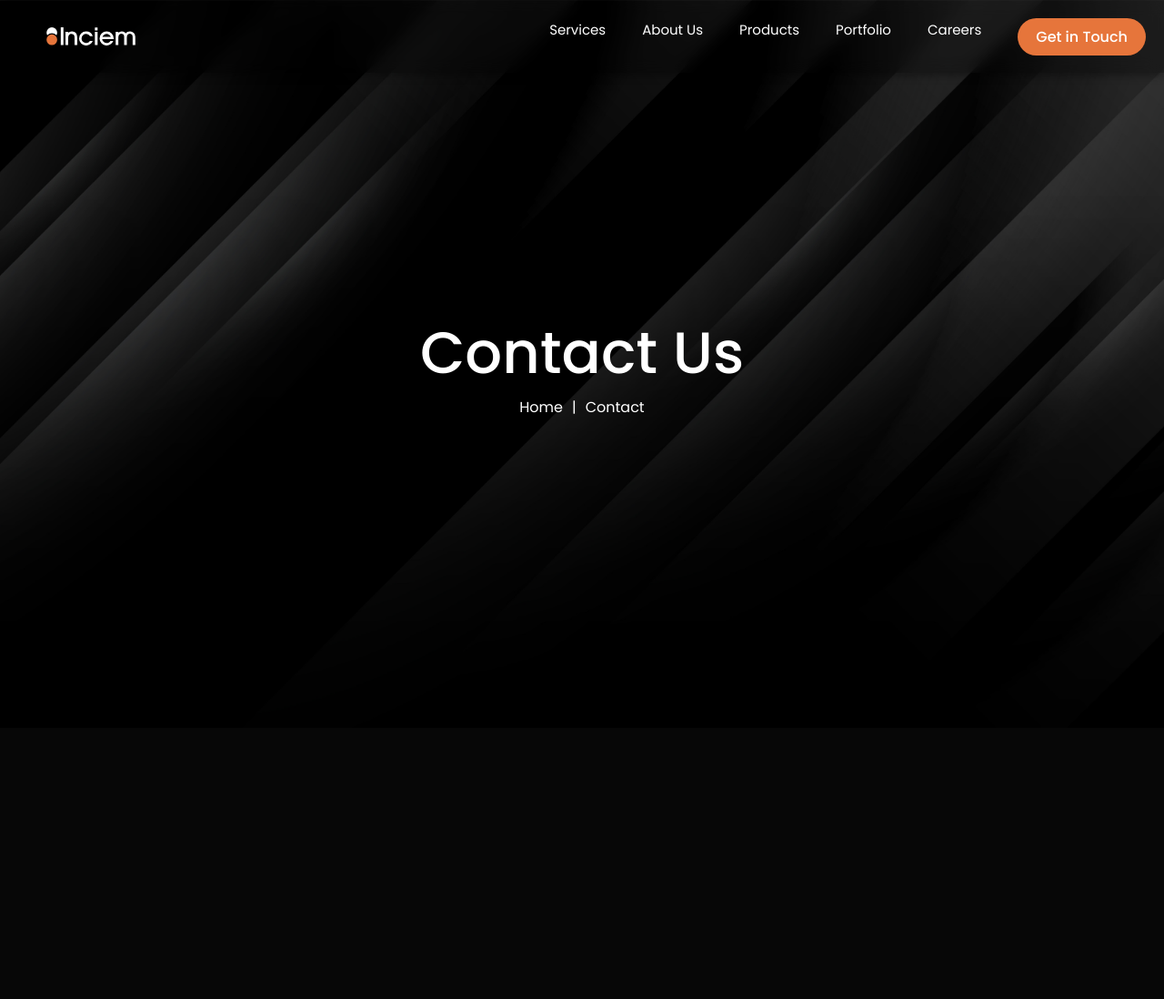
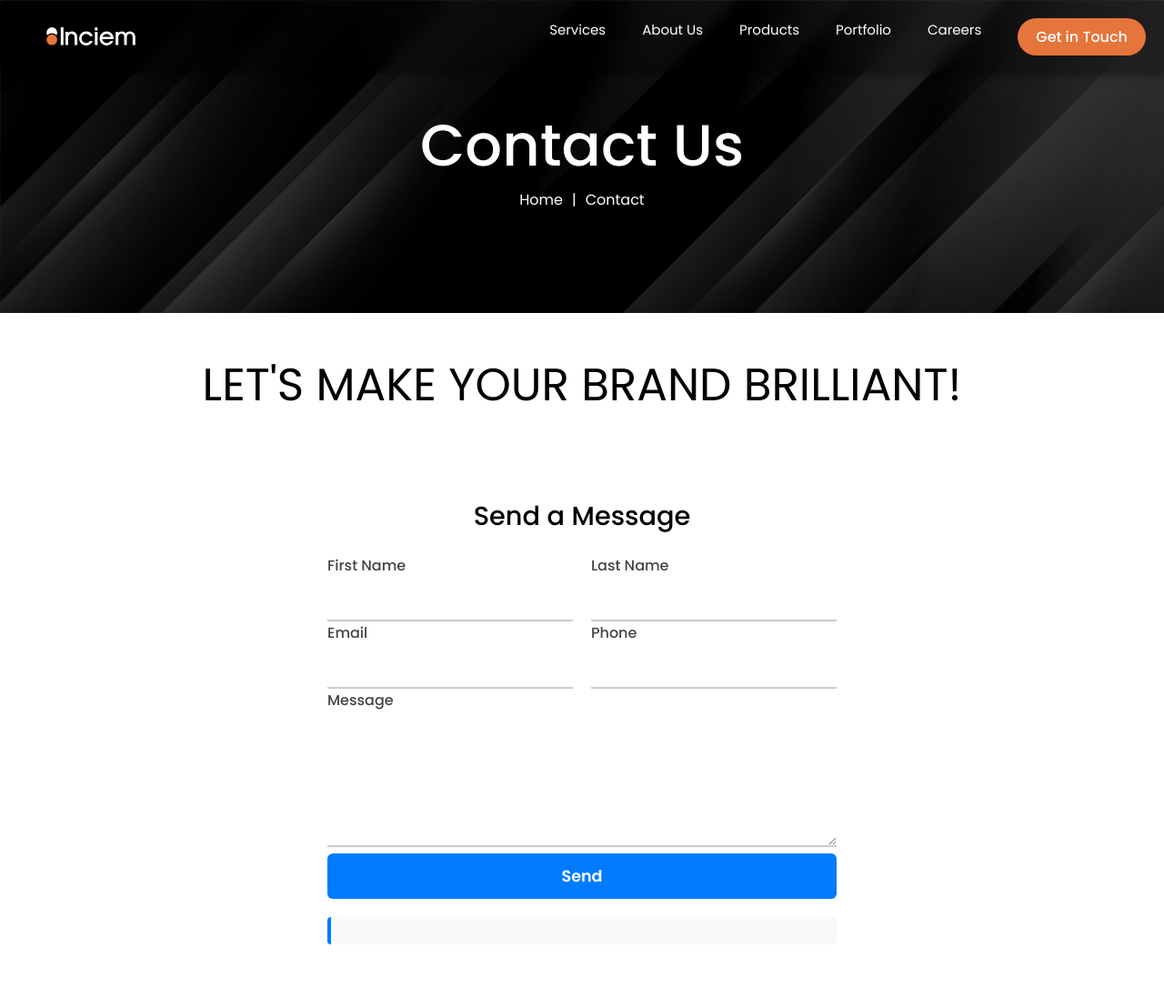
Before and after one commit to sreevedsr/Inciem, a PHP site: page /contact.html in a window 1280 px wide. Shown: the whole page at 91% size. Before the commit the page ends 527 px from the top, so only its background shows below. Run offline with PHP 8.4, Linux system fonts and the light colour scheme.

Commit message:
Cleaned Fromat for css

```diff
--- a/contact.html
+++ b/contact.html
@@ -1,10 +1,10 @@
 <!DOCTYPE html>
 <html lang="en">
   <head>
-    <meta charset="UTF-8">
-    <meta name="viewport" content="width=device-width, initial-scale=1.0">
+    <meta charset="UTF-8" />
+    <meta name="viewport" content="width=device-width, initial-scale=1.0" />
     <title>Contact - Inciem</title>
-    <link rel="stylesheet" href="styles.css">
+    <link rel="stylesheet" href="styles.css" />
     <link rel="preconnect" href="https://fonts.googleapis.com" />
     <link rel="preconnect" href="https://fonts.gstatic.com" crossorigin />
     <link
@@ -14,8 +14,7 @@
   </head>
   <body class="contactpage">
     <nav>
-      <div class="logo">
-      </div>
+      <div class="logo"></div>
       <button class="menu-toggle" id="menu-toggle">&#9776;</button>
       <ul id="menu">
         <li><a href="#services">Services</a></li>
@@ -36,5 +35,47 @@
         <a href="contact.html">Contact</a>
       </div>
     </div>
+    <div>
+      <h2>LET'S MAKE YOUR BRAND BRILLIANT!</h2>
+      <div class="Message Form">
+        <form id="contact-form" class="contact-form">
+          <h2>Send a Message</h2>
+<div class="form-row">
+          <div class="form-group">
+            <label for="first-name">First Name</label>
+            <input type="text" id="first-name" name="first_name" required />
+          </div>
+
+          <div class="form-group">
+            <label for="last-name">Last Name</label>
+            <input type="text" id="last-name" name="last_name" required />
+          </div>
+</div>
+<div class="form-row">
+          <div class="form-group">
+            <label for="email">Email</label>
+            <input type="email" id="email" name="email" required />
+          </div>
+
+          <div class="form-group">
+            <label for="phone">Phone</label>
+            <input type="tel" id="phone" name="phone" />
+          </div>
+          </div>
+          <div class="form-group">
+            <label for="message">Message</label>
+            <textarea id="message" name="message" rows="5" required></textarea>
+          </div>
+
+          <button type="submit">Send</button>
+
+          <div
+            id="form-output"
+            style="margin-top: 20px; font-weight: bold"
+          ></div>
+        </form>
+      </div>
+    </div>
+    <script src="script.js"></script>
   </body>
 </html>
--- a/script.js
+++ b/script.js
@@ -22,3 +22,25 @@ window.addEventListener("scroll", () => {
         nav.classList.remove("scrolled");
     }
 });
+
+// Handle contact form submission
+const contactForm = document.getElementById("contact-form");
+if (contactForm) {
+    contactForm.addEventListener("submit", function(e) {
+        e.preventDefault(); // prevent page reload
+
+        const firstName = document.getElementById("first-name").value;
+        const lastName = document.getElementById("last-name").value;
+        const email = document.getElementById("email").value;
+        const phone = document.getElementById("phone").value;
+        const message = document.getElementById("message").value;
+
+        document.getElementById("form-output").innerHTML = `
+            <p><strong>First Name:</strong> ${firstName}</p>
+            <p><strong>Last Name:</strong> ${lastName}</p>
+            <p><strong>Email:</strong> ${email}</p>
+            <p><strong>Phone:</strong> ${phone}</p>
+            <p><strong>Message:</strong> ${message}</p>
+        `;
+    });
+}
--- a/styles.css
+++ b/styles.css
@@ -5,57 +5,22 @@
   font-style: normal;
 }
 
-.background {
-    width: 100%;
-    min-height: 100vh; /* Always fill the viewport height */
-    display: flex;
-    flex-direction: column;
-    justify-content: center; /* Center text vertically */
-    align-items: flex-start;
-    padding-left: 0;
-}
-
-/* General page layout */
 body {
   margin: 0;
   color: white;
   text-align: center;
 }
-h1 {
-    font-weight: 500;
-    white-space: nowrap;
-    font-size: clamp(16px, 3.5vw, 40px);
-    text-align: left;
-    padding-left: clamp(10px, 5vw, 60px);
+
+.background {
+  width: 100%;
+  height: 100vh;
+  display: flex;
+  flex-direction: column;
+  justify-content: center;
+  align-items: flex-start;
+  padding-left: 0;
 }
-.mainpage .background{
-        background: url("background.jpg") no-repeat top center/cover;
-}
-.contactpage .background{
-    min-height: clamp();
-    background: url("black_background.jpg") no-repeat top center/cover;
-}
-.contactpage h1{
-    text-align: center;
-    margin: 0 auto;
-    padding-left: 0;
-    font-size: clamp(45px,5vw,70px);
-}
-.contactpage .contact-links{
-    display: flex;
-    justify-content: center;
-    gap: 10px;
-    text-align: center;
-    width: 100%;
-}
-.contactpage a{
-    color: white;
-    text-decoration: none;
-}
-.contactpage span{
-    color: white;
-}
-/* Transparent blurred navbar */
+
 nav {
   position: fixed;
   top: 0;
@@ -70,44 +35,44 @@ nav {
   justify-content: space-between;
   align-items: center;
   transition: background 0.3s ease, box-shadow 0.3s ease;
+  box-shadow: 0 4px 8px rgba(0, 0, 0, 0.3);
+}
 
-        box-shadow: 0 4px 8px rgba(0, 0, 0, 0.3);
-
-}
 .nav-actions {
   display: flex;
   align-items: center;
-    gap: 10px; /* space between button and hamburger */
+  gap: 10px;
 }
+
 nav.scrolled {
   background: white;
   backdrop-filter: none;
   -webkit-backdrop-filter: none;
   box-shadow: 0 2px 10px rgba(0, 0, 0, 0.2);
 }
+
 nav.scrolled ul li a {
   color: black;
 }
-/* SVG logo inside navbar */
+
 .logo {
   height: 50px;
-    width: 100px; /* Adjust width as needed */
+  width: 100px;
   margin-left: 30px;
   background: url("inciem-white.svg") no-repeat center/contain;
   transition: background-image 0.3s ease;
 }
+
 @media (min-width: 1024px) {
   .logo {
     margin-left: 50px;
   }
 }
 
-/* When navbar is scrolled — black logo */
 nav.scrolled .logo {
   background: url("Inciem-dark.svg") no-repeat center/contain;
 }
 
-/* Desktop menu links */
 nav ul {
   list-style: none;
   margin: 0;
@@ -122,11 +87,11 @@ nav ul li a {
   font-size: 15px;
   transition: color 0.3s ease;
 }
+
 nav ul li a:hover {
   color: #ffcc00;
 }
 
-/* Hamburger button (hidden on desktop) */
 .menu-toggle {
   display: none;
   font-size: 24px;
@@ -136,7 +101,6 @@ nav ul li a:hover {
   cursor: pointer;
 }
 
-/* Mobile view */
 @media (max-width: 825px) {
   nav ul {
     position: absolute;
@@ -159,6 +123,7 @@ nav ul li a:hover {
     display: block;
   }
 }
+
 .contact-button {
   background-color: #e6753b;
   color: white;
@@ -174,7 +139,6 @@ nav ul li a:hover {
   background-color: #e69500;
 }
 
-/* Smaller padding & font size for mobile */
 @media (max-width: 825px) {
   .contact-button {
     font-size: 14px;
@@ -183,28 +147,83 @@ nav ul li a:hover {
   }
 }
 
+h1 {
+  font-weight: 500;
+  white-space: nowrap;
+  font-size: clamp(16px, 3.5vw, 40px);
+  text-align: left;
+  padding-left: clamp(10px, 5vw, 60px);
+}
 
-/* Dynamic text sizes */
+.contactpage h1 {
+  text-align: center;
+  margin: 0 auto;
+  padding-left: 0;
+  font-size: clamp(45px, 5vw, 70px);
+}
+
+.contactpage h2 {
+  color: black;
+  font-size: 50px;
+}
+
+@media (max-width: 1080px) {
+  .contactpage h2 {
+    display: none;
+  }
+}
+
+.mainpage .background {
+  background: url("background.jpg") no-repeat top center/cover;
+}
+
+.contactpage .background {
+  height: 286px;
+  background: url("black_background.jpg") no-repeat top center/cover;
+}
+
+@media (min-width: 768px) {
+  .contactpage .background {
+    height: 344px;
+  }
+}
+
+.contactpage .contact-links {
+  display: flex;
+  justify-content: center;
+  gap: 10px;
+  text-align: center;
+  width: 100%;
+}
+
+.contactpage a {
+  color: white;
+  text-decoration: none;
+}
+
+.contactpage span {
+  color: white;
+}
 
 .first-line {
   white-space: nowrap;
   font-size: clamp(8px, 2.5vw, 22px);
   text-align: left;
   padding-left: clamp(10px, 5vw, 60px);
-    margin-top: 0px;
+  margin-top: 0;
 }
-.description{
+
+.description {
   display: flex;
   flex-wrap: wrap;
   color: black;
-    align-items: left;
   font-size: clamp(10px, 2.5vw, 16px);
   text-align: left;
   padding: 60px 100px;
-    text-align: left;
   gap: 20px;
 }
-.description>.second-line {
+
+.description > .second-line {
   display: flex;
   flex: 1 1 50%;
   align-items: flex-start;
@@ -212,22 +231,24 @@ nav ul li a:hover {
   font-size: 25px;
   max-width: 100%;
   box-sizing: border-box;
+}
 
-}
-/* On small screens, make each child full width */
 @media (max-width: 768px) {
   .description > .second-line {
     flex: 1 1 100%;
   }
 }
+
 .container {
   display: flex;
   justify-content: space-around;
   margin-top: 50px;
 }
+
 span {
   color: #e6753b;
 }
+
 @media (max-width: 768px) {
   .second-line {
     width: 100vw;
@@ -235,31 +256,30 @@ span {
     margin-top: 40px;
   }
 }
+
 @media (max-width: 1024px) {
   .second-line {
     width: 100%;
     padding-left: 16px;
-        margin-top: 40px; /* smaller, so spacing doesn’t break */
+    margin-top: 40px;
   }
 }
-/* Explore More button styling */
+
 .explore-btn {
   display: inline-block;
   background: none;
-    color: #ffffff;
+  color: #fff;
   font-size: clamp(12px, 1.2vw, 16px);
   font-weight: 500;
   padding: 8px 20px;
   border: 2px solid #e6753b;
   border-radius: 30px;
   cursor: pointer;
-    box-shadow: 0 4px 16px rgba(0,0,0,0.08);
+  box-shadow: 0 4px 16px rgba(0, 0, 0, 0.08);
   transition: background 0.3s, color 0.3s, transform 0.2s;
   margin-top: 0;
-    margin-left: 0;
+  margin-left: clamp(10px, 5vw, 60px);
   text-decoration: none;
-    margin-left: clamp(10px, 5vw, 60px);
-
 }
 
 .explore-btn:hover,
@@ -267,5 +287,104 @@ span {
   background: linear-gradient(90deg, #e69500 0%, #e6753b 100%);
   color: #fff;
   transform: translateY(-2px) scale(1.04);
-    box-shadow: 0 8px 24px rgba(0,0,0,0.12);
+  box-shadow: 0 8px 24px rgba(0, 0, 0, 0.12);
 }
+
+.contact-form {
+  max-width: 600px;
+  margin: 40px auto;
+  padding: 20px;
+  background: #fff;
+  color: #333;
+}
+
+.contact-form h2 {
+  text-align: center;
+  margin-bottom: 20px;
+  font-weight: 500;
+  font-size: 1.8rem;
+}
+
+.contact-form label {
+  display: block;
+  margin-bottom: 6px;
+  font-weight: 500;
+  color: #444;
+  text-align: left;
+}
+
+.contact-form input:focus,
+.contact-form textarea:focus {
+  outline: none;
+  border-color: #e6753b;
+  transition: border-color 0.3s ease;
+}
+
+.contact-form textarea {
+  min-height: 120px;
+  resize: vertical;
+}
+
+.contact-form .form-row {
+  display: flex;
+  gap: 20px;
+  width: 100%;
+  box-sizing: border-box;
+  flex-wrap: wrap;
+}
+
+.contact-form .form-row .form-group {
+  flex: 1 1 0;
+  min-width: 0;
+  box-sizing: border-box;
+}
+
+.contact-form .form-group input,
+.contact-form .form-group textarea {
+  width: 100%;
+  padding: 8px 0;
+  border: none;
+  border-bottom: 2px solid #ccc;
+  background: transparent;
+  font-size: 16px;
+  box-sizing: border-box;
+}
+
+.contact-form input:focus,
+.contact-form textarea:focus {
+  border-bottom-color: #000;
+  outline: none;
+}
+
+@media (max-width: 768px) {
+  .contact-form .form-row {
+    flex-direction: column;
+  }
+}
+
+.contact-form button {
+  width: 100%;
+  padding: 12px;
+  background-color: #007bff;
+  border: none;
+  border-radius: 6px;
+  color: white;
+  font-size: 1.1rem;
+  font-weight: bold;
+  cursor: pointer;
+  transition: background-color 0.3s ease;
+}
+
+.contact-form button:hover {
+  background-color: #0056b3;
+}
+
+#form-output {
+  margin-top: 20px;
+  background: #f8f9fa;
+  padding: 15px;
+  border-left: 4px solid #007bff;
+  border-radius: 4px;
+  font-size: 0.95rem;
+  color: #333;
+}
```
Lines whose indentation alone changed are shown as unchanged.
